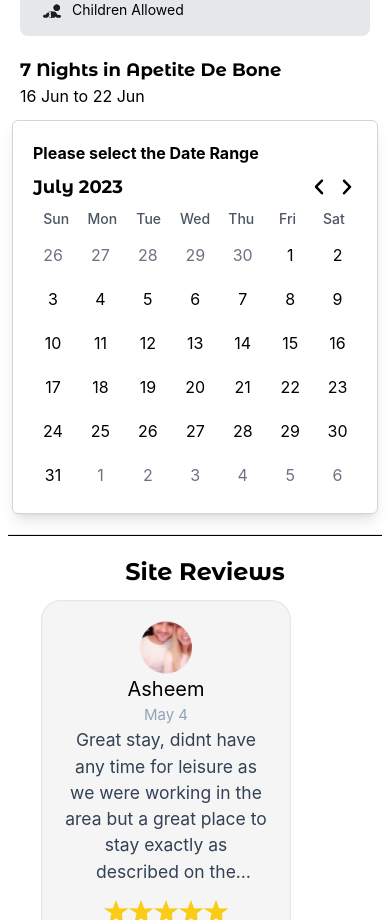
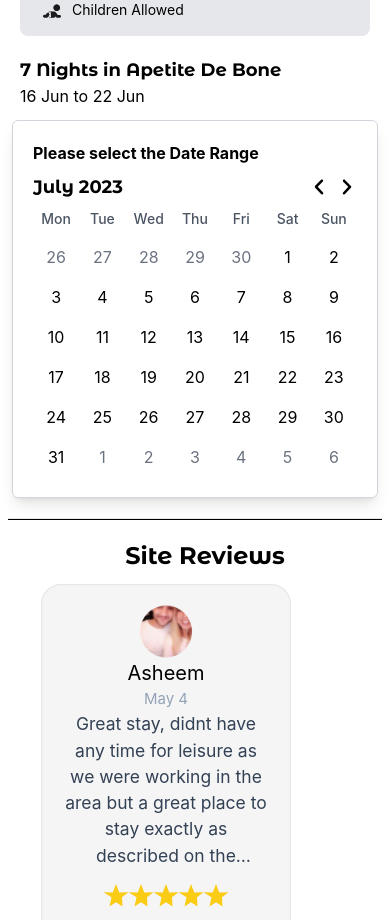
Before and after one commit to SumedhBengale/my_city_frontend, a React (Create React App) app: page /property in a window 390 px wide. Shown: the part 2580-3500 px from the top of the page. Built offline with nearby package versions, Linux system fonts and the light colour scheme.

Commit message:
Other changes

```diff
--- a/src/components/CustomDatePicker.js
+++ b/src/components/CustomDatePicker.js
@@ -1,6 +1,6 @@
 import React, { useState, useRef, useEffect } from 'react';
 import PropTypes from 'prop-types';
-import { format, addMonths, subMonths, startOfMonth, endOfMonth,startOfWeek,endOfWeek, isSameMonth, isSameDay, addDays } from 'date-fns';
+import { format, addMonths, subMonths, startOfMonth, endOfMonth,startOfISOWeek,endOfISOWeek, isSameMonth, isSameDay, addDays } from 'date-fns';
 import LeftArrow from '../assets/images/home/left.svg';
 import RightArrow from '../assets/images/home/right.svg';
 
@@ -9,7 +9,7 @@ const CustomDatePicker = ({ selectedDate, setSelectedDate, onClickOutside }) =>
   const datePickerRef = useRef(null);
 
 
-  const weekdaysShort = ['Sun', 'Mon', 'Tue', 'Wed', 'Thu', 'Fri', 'Sat'];
+  const weekdaysShort = ['Mon', 'Tue', 'Wed', 'Thu', 'Fri', 'Sat', 'Sun'];
 
   const handleDateClick = (day) => {
       console.log("handleDateClick")
@@ -62,7 +62,7 @@ const CustomDatePicker = ({ selectedDate, setSelectedDate, onClickOutside }) =>
 
   const renderDaysOfWeek = () => {
     return (
-      <div className="flex mb-2">
+      <div className="flex mb-2 justify-around">
         {weekdaysShort.map((day) => (
           <div key={day} className="w-12 text-center text-sm text-gray-600 font-medium">
             {day}
@@ -75,8 +75,8 @@ const CustomDatePicker = ({ selectedDate, setSelectedDate, onClickOutside }) =>
   const renderDays = () => {
     const monthStart = startOfMonth(currentMonth);
     const monthEnd = endOfMonth(currentMonth);
-    const startDate = startOfWeek(monthStart, { weekStartsOn: 1 });
-    const endDate = endOfWeek(monthEnd, { weekStartsOn: 1 });
+    const startDate = startOfISOWeek(monthStart, { weekStartsOn: 1 });
+    const endDate = endOfISOWeek(monthEnd, { weekStartsOn: 1 });
 
     const days = [];
     let day = startDate;
--- a/src/components/navbar.jsx
+++ b/src/components/navbar.jsx
@@ -64,7 +64,7 @@ function Navbar() {
       </div>
 
       {accountMenuOpen && (
-        <div className='absolute top-0 flex flex-col w-full bg-white drop-shadow-2xl'>
+        <div className='absolute top-0 flex flex-col w-full bg-white drop-shadow-2xl h-20'>
           <div
             className='flex w-full justify-between p-3 relative'
           >
--- a/src/pages/HomePage/IntroductionSection.jsx
+++ b/src/pages/HomePage/IntroductionSection.jsx
@@ -4,12 +4,12 @@ import homeBuilding from '../../assets/images/home/home_building.jpg'
 function IntroductionSection() {
   return (
     <div className='grid grid-cols-1 lg:grid-cols-2 justify-center items-center p-5 lg:p-20 lg:pl-10 gap-2'>
-      <div className='text-center lg:text-left'>
+      <div className='text-center lg:text-left pr-5'>
         <div className='text-slate-400 text-md pb-3 pt-10'>Welcome to</div>
-        <div className="text-black font-custom font-bold text-3xl font-bold capitalize pb-3">My City Residence</div>
-        <div className='text-slate-400 text-md'>Luxurious residences in the heart of London</div>
-        <div className=" w-full text-black text-md font-normal leading-normal py-5">My city residence mission is to provide you with a home away from home. Our hand-picked London apartments have been created to give a luxury and convenient experience during your stay, while also giving great central London locations to allow you to fully enjoy the city.</div>
-        <div className=" w-full text-black text-md font-normal leading-normal py-5">Our team has over three decades of experience in the vacation home sector, and our unrivaled knowledge of the city, as well as our attention on customer satisfaction, ensure that your stay in London is easy and unforgettable. If you desire comfort, privacy, flexibility, and value for money, renting a vacation property directly from the owner is the ideal hotel option. You’ll save money per person, have the freedom to travel at your own leisure, and get to know your selected destination like a resident.</div>
+        <div className="text-black font-custom font-bold text-3xl capitalize pb-3">My City Residence</div>
+        <div className='text-slate-400 text-md pb-5'>Luxurious residences in the heart of London</div>
+        <div className=" w-full text-black text-md font-normal leading-normal pb-5">My city residence mission is to provide you with a home away from home. Our hand-picked London apartments have been created to give a luxury and convenient experience during your stay, while also giving great central London locations to allow you to fully enjoy the city.</div>
+        <div className=" w-full text-black text-md font-normal leading-normal pb-5">Our team has over three decades of experience in the vacation home sector, and our unrivaled knowledge of the city, as well as our attention on customer satisfaction, ensure that your stay in London is easy and unforgettable. If you desire comfort, privacy, flexibility, and value for money, renting a vacation property directly from the owner is the ideal hotel option. You’ll save money per person, have the freedom to travel at your own leisure, and get to know your selected destination like a resident.</div>
       </div>
         <img className="Image w-full h-[245px] lg:h-full rounded-lg py-5 lg:pr-10" src={homeBuilding} alt='Placeholder'/>
     </div>
--- a/src/pages/Property/DateRangePicker.js
+++ b/src/pages/Property/DateRangePicker.js
@@ -6,8 +6,8 @@ import {
   subMonths,
   startOfMonth,
   endOfMonth,
-  startOfWeek,
-  endOfWeek,
+  startOfISOWeek,
+  endOfISOWeek,
   isSameDay,
   isSameMonth,
   addDays,
@@ -21,14 +21,14 @@ const DateRangePicker = ({ setSelectedDate, onClickOutside }) => {
   const [endDate, setEndDate] = useState(null);
   const datePickerRef = useRef(null);
 
-  const weekdaysShort = ['Sun', 'Mon', 'Tue', 'Wed', 'Thu', 'Fri', 'Sat'];
+  const weekdaysShort = ['Mon', 'Tue', 'Wed', 'Thu', 'Fri', 'Sat', 'Sun'];
 
   const handleDateClick = (day) => {
-    if (!startDate) {
+    if (startDate === null) {
       // Set the start date if it hasn't been selected yet
       setStartDate(day);
       setEndDate(null); // Clear the end date
-    } else if (!endDate) {
+    } else if (endDate === null) {
       // Set the end date if the start date has been selected
       if (day >= startDate) {
         setEndDate(day);
@@ -40,10 +40,29 @@ const DateRangePicker = ({ setSelectedDate, onClickOutside }) => {
       // Clear both start and end dates if both have been selected
       setStartDate(null);
       setEndDate(null);
+      setStartDate(day);
     }
     console.log(startDate)
     console.log(endDate)
   };
+
+  const monthStart = startOfMonth(currentMonth);
+  const monthEnd = endOfMonth(currentMonth);
+  const monthStartDate = startOfISOWeek(monthStart);
+  const monthEndDate = endOfISOWeek(monthEnd);
+
+  const days = [];
+  let day = monthStartDate;
+
+  while (day <= monthEndDate) {
+    days.push(day);
+    day = addDays(day, 1);
+  }
+
+  const isWithinRange = (day) => {
+    if (startDate === null || endDate === null) {return false}
+    return startDate.getTime() <= day.getTime() && day.getTime() <= endDate.getTime()
+   }
 
   const handlePrevMonth = () => {
     setCurrentMonth(subMonths(currentMonth, 1));
@@ -53,8 +72,22 @@ const DateRangePicker = ({ setSelectedDate, onClickOutside }) => {
     setCurrentMonth(addMonths(currentMonth, 1));
   };
 
-  const renderHeader = () => {
-    return (
+
+  useEffect(() => {
+    const handleClickOutside = (event) => {
+      if (datePickerRef.current && !datePickerRef.current.contains(event.target)) {
+        onClickOutside();
+      }
+    };
+    document.addEventListener('mousedown', handleClickOutside);
+
+    return () => {
+      document.removeEventListener('mousedown', handleClickOutside);
+    };
+  }, [onClickOutside]);
+
+  return (
+    <div className="m-3 sm:m-10 p-5 h-min bg-white border border-gray-300 rounded-md shadow-lg" ref={datePickerRef}>
       <div>
         <div className="font-bold"> Please select the Date Range</div>
         <div className="flex items-center justify-between py-2">
@@ -77,24 +110,6 @@ const DateRangePicker = ({ setSelectedDate, onClickOutside }) => {
           </div>
         </div>
       </div>
-    );
-  };
-
-  useEffect(() => {
-    const handleClickOutside = (event) => {
-      if (datePickerRef.current && !datePickerRef.current.contains(event.target)) {
-        onClickOutside();
-      }
-    };
-    document.addEventListener('mousedown', handleClickOutside);
-
-    return () => {
-      document.removeEventListener('mousedown', handleClickOutside);
-    };
-  }, [onClickOutside]);
-
-  const renderDaysOfWeek = () => {
-    return (
       <div className="flex mb-2">
         {weekdaysShort.map((day) => (
           <div key={day} className="w-12 text-center text-sm text-gray-600 font-medium">
@@ -102,51 +117,30 @@ const DateRangePicker = ({ setSelectedDate, onClickOutside }) => {
           </div>
         ))}
       </div>
-    );
-  };
-
-  const renderDays = () => {
-    const monthStart = startOfMonth(currentMonth);
-    const monthEnd = endOfMonth(currentMonth);
-    const startDate = startOfWeek(monthStart, { weekStartsOn: 1 });
-    const endDate = endOfWeek(monthEnd, { weekStartsOn: 1 });
-
-    const days = [];
-    let day = startDate;
-
-    while (day <= endDate) {
-      days.push(day);
-      day = addDays(day, 1);
-    }
-
-    return (
-      <div className="grid grid-cols-7 gap-2">
+      <div className="grid grid-cols-7">
         {days.map((day) => (
+          <div className=' py-2 flex justify-center items-center'>
           <div
             key={day}
-            className={`px-5 py-1.5 flex items-center justify-center rounded-full cursor-pointer ${
+            className={`flex w-full items-center justify-center  cursor-pointer ${
               !isSameMonth(day, monthStart)
                 ? 'text-gray-500'
-                : isSameDay(day, startDate) || isSameDay(day, endDate)
-                ? 'bg-blue-500 text-white'
-                : startDate && endDate && day > startDate && day < endDate
-                ? 'bg-white'
-                : ''
+                : isSameDay(day, startDate)
+                ?  //Gradient black to gray
+                `bg-gradient-to-r from-black to-gray-300 text-white rounded-l-2xl`
+                : isSameDay(day, endDate)
+                ? 'bg-gradient-to-l from-black to-gray-300 text-white rounded-r-2xl'
+                : (startDate === null || endDate === null) ? "" : (day.getTime() === startDate?.getTime() || day.getTime() === endDate?.getTime())
+                ? 'bg-red'
+                : isWithinRange(day) ? 'bg-gray-300  text-white' : ''
             }`}
             onClick={() => handleDateClick(day)}
           >
             {format(day, 'd')}
           </div>
+          </div>
         ))}
       </div>
-    );
-  };
-
-  return (
-    <div className="m-3 sm:m-10 p-5 h-min bg-white border border-gray-300 rounded-md shadow-lg" ref={datePickerRef}>
-      {renderHeader()}
-      {renderDaysOfWeek()}
-      {renderDays()}
     </div>
   );
 };
--- a/src/pages/Property/MapContainer.jsx
+++ b/src/pages/Property/MapContainer.jsx
@@ -28,5 +28,5 @@ class MapContainer extends Component {
 }
 
 export default GoogleApiWrapper({
-  apiKey: 'AIzaSyBoZFGXOCwer9dv34IPMOhFqlApLBQtprs', // Replace with your Google Maps API key
+  // apiKey: 'AIzaSyBoZFGXOCwer9dv34IPMOhFqlApLBQtprs', // Replace with your Google Maps API key
 })(MapContainer);
```
